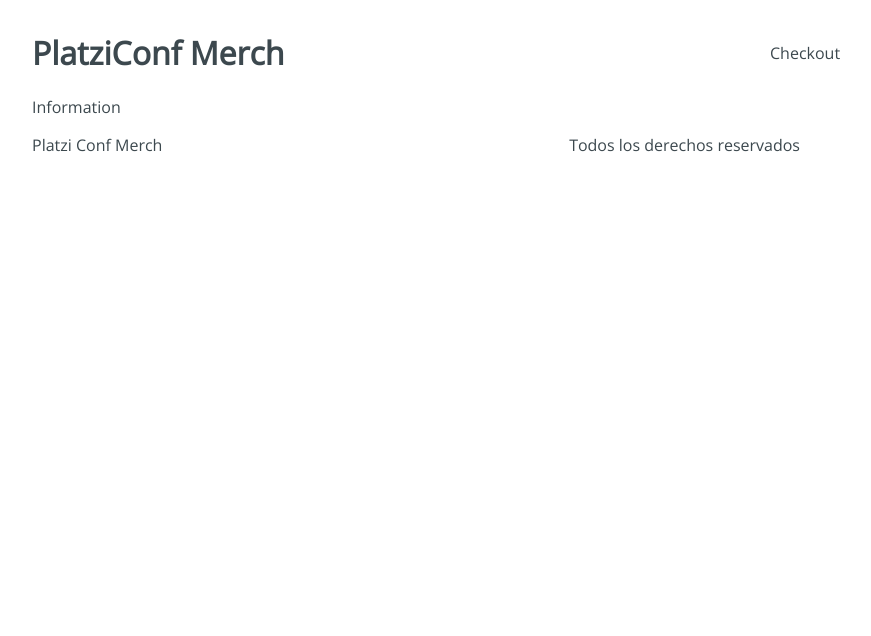
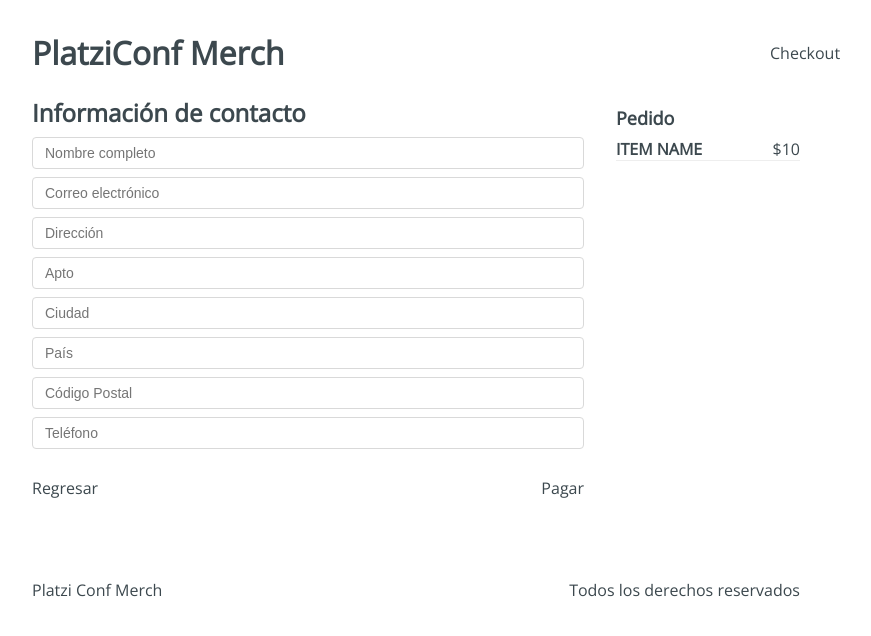
Before and after one commit to danyel117/platzi-conf-store, a Next.js app: page /checkout/information in a window 1280 px wide. Shown: the top 636 px of the page, without its empty margins (224-1095 px from the left). Built offline with nearby package versions, Linux system fonts and the light colour scheme.

Commit message:
Clase 25: agregar estilos para la información del usuario

```diff
--- a/pages/checkout/information/index.js
+++ b/pages/checkout/information/index.js
@@ -1,9 +1,51 @@
 import React from 'react';
 import Layout from 'components/Layout';
+import {
+  InformationS,
+  Input,
+  InformationButtons,
+  InformationSidebar,
+  InformationItem,
+  InformationElement,
+  H2,
+  H3,
+  H4,
+} from './styles';
 
 const Information = () => (
   <Layout>
-    <div>Information</div>
+    <InformationS>
+      <div>
+        <div>
+          <H2>Información de contacto</H2>
+        </div>
+        <div>
+          <form action="">
+            <Input type="text" placeholder="Nombre completo" name="name" />
+            <Input type="email" placeholder="Correo electrónico" name="email" />
+            <Input type="text" placeholder="Dirección" name="address" />
+            <Input type="text" placeholder="Apto" name="address2" />
+            <Input type="text" placeholder="Ciudad" name="city" />
+            <Input type="text" placeholder="País" name="country" />
+            <Input type="text" placeholder="Código Postal" name="zipcode" />
+            <Input type="text" placeholder="Teléfono" name="phone" />
+          </form>
+        </div>
+        <InformationButtons>
+          <div>Regresar</div>
+          <div>Pagar</div>
+        </InformationButtons>
+      </div>
+      <InformationSidebar>
+        <H3>Pedido</H3>
+        <InformationItem>
+          <InformationElement>
+            <H4>ITEM NAME</H4>
+            <span>$10</span>
+          </InformationElement>
+        </InformationItem>
+      </InformationSidebar>
+    </InformationS>
   </Layout>
 );
 
--- /dev/null
+++ b/pages/checkout/information/styles.js
@@ -0,0 +1,100 @@
+import styled from 'styled-components';
+
+export const InformationS = styled.div`
+  grid-template-columns: 3fr 1fr;
+  grid-gap: 2rem;
+  grid-row-gap: 1.5em;
+  display: grid;
+  margin: 0 0 4em 0;
+  button {
+    box-shadow: inset 0px 1px 0px 0px #bee2f9;
+    background: linear-gradient(to bottom, #63b8ee 5%, #468ccf 100%);
+    background-color: #63b8ee;
+    border-radius: 6px;
+    border: 1px solid #3866a3;
+    display: inline-block;
+    cursor: pointer;
+    color: #14396a;
+    font-family: Arial;
+    font-size: 15px;
+    font-weight: bold;
+    padding: 6px 24px;
+    text-decoration: none;
+    text-shadow: 0px 1px 0px #7cacde;
+    width: 100%;
+    display: block;
+    outline: none;
+  }
+`;
+
+export const Input = styled.input`
+  background-color: #fff;
+  background-image: none;
+  border-radius: 4px;
+  border: 1px solid #d9d9d9;
+  color: rgba(0, 0, 0, 0.75);
+  display: inline-block;
+  font-feature-settings: 'tnum';
+  font-size: 14px;
+  height: 32px;
+  line-height: 32px;
+  list-style: none;
+  margin: 0 0 8px 0;
+  outline: 0;
+  padding: 4px 12px;
+  width: 100%;
+  box-sizing: border-box;
+`;
+
+export const InformationButtons = styled.div`
+  display: flex;
+  justify-content: space-between;
+  align-items: center;
+  margin: 10px 0 0;
+  div {
+    margin: 10px 0 0 0;
+  }
+`;
+
+export const InformationSidebar = styled.div`
+  margin: 10px 0 0 0;
+`;
+
+export const InformationItem = styled.div`
+  display: flex;
+  justify-content: space-between;
+  align-items: center;
+  button {
+    background-color: transparent;
+    border: none;
+    outline: none;
+  }
+  .fas {
+    margin: 0 0 0 10px;
+    color: rgba(0, 0, 0, 0.4);
+    cursor: pointer;
+  }
+`;
+
+export const InformationElement = styled.div`
+  display: flex;
+  justify-content: space-between;
+  align-items: center;
+  width: 100%;
+  border-bottom: 1px solid #eee;
+`;
+
+export const H2 = styled.h2`
+  margin: 0 0 8px 0;
+  padding: 0;
+`;
+
+export const H3 = styled.h3`
+  font-size: 18px;
+  margin: 0 0 8px 0;
+  padding: 0;
+`;
+
+export const H4 = styled.h4`
+  margin: 0;
+`;
```
